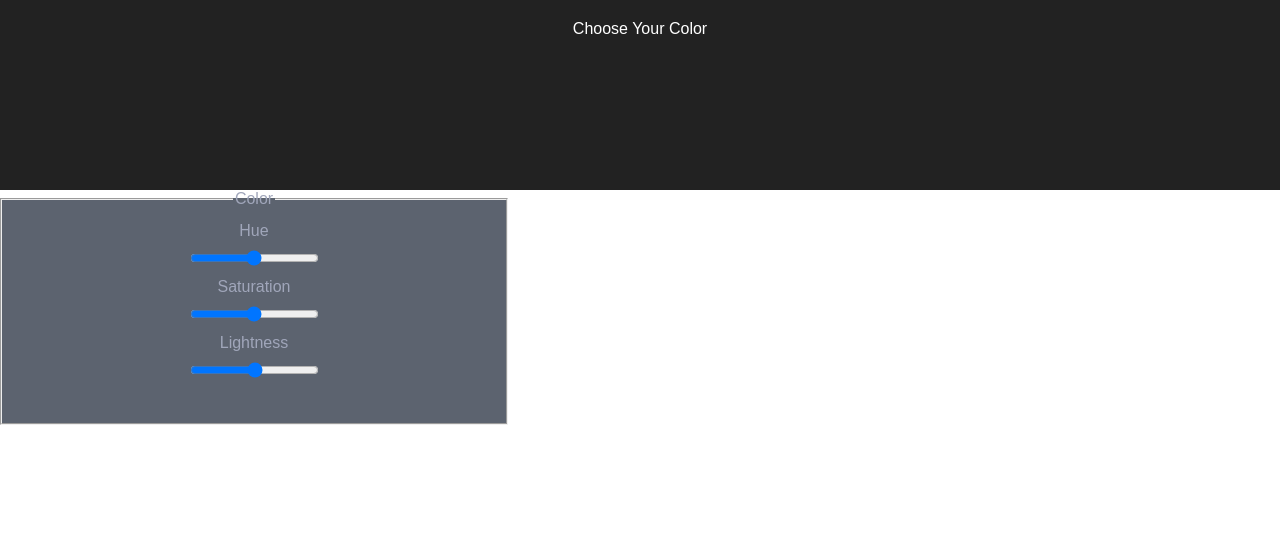
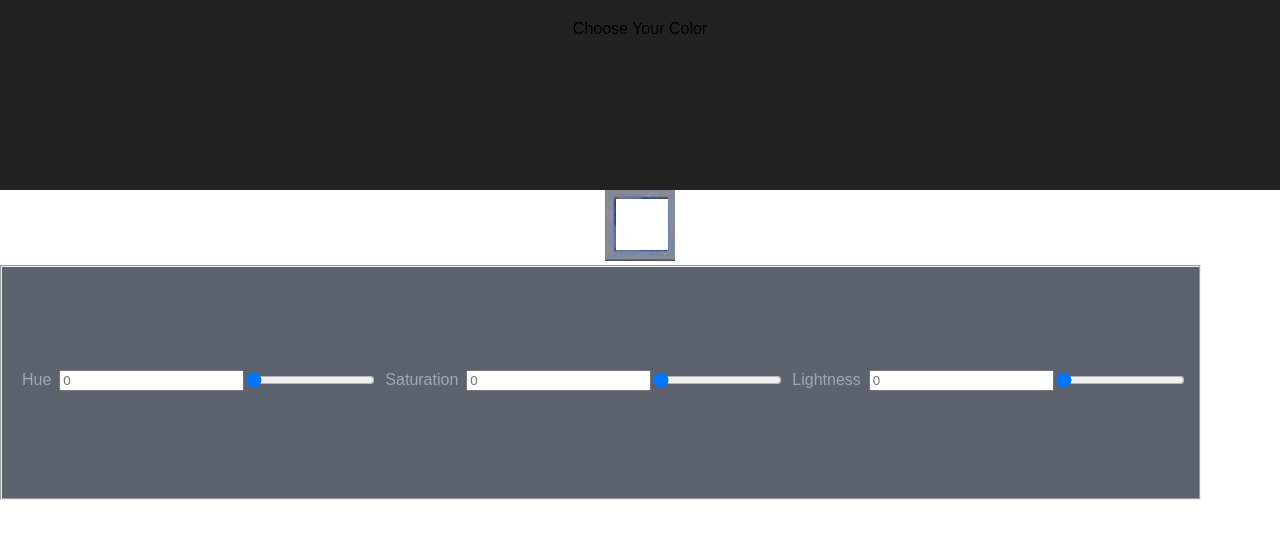
Before and after one commit to dnsomoano/color-picker, a React (Create React App) app: page / in a window 1280 px wide. Shown: the top 538 px of the page. Built offline with nearby package versions, Linux system fonts and the light colour scheme.

Commit message:
h & l bars slide, but trouble with s and background color NOT changing

```diff
--- a/src/App.css
+++ b/src/App.css
@@ -11,7 +11,7 @@
   background-color: #222;
   height: 150px;
   padding: 20px;
-  color: white;
+  /* color: white; */
 }
 
 .App-title {
@@ -23,13 +23,39 @@
 }
 
 fieldset {
-  display: block;
-  background-color: #5C636F;
+  display: flex;
+  justify-content: center;
+  align-items: center;
+  background-color: #5C636F ;
   color: #A0A6BA;
   margin: 0em;
   height: 215px;
   width: 480px;
+
 }
+
+/* #hue {
+  padding: 1em;
+}
+
+#saturation {
+  padding: 1em;
+}
+
+#lightness {
+  padding: 1em;
+} */
+
+.dom {
+  display: flex;
+  justify-content: center;
+}
+
+legend {
+  display: flex;
+  flex-direction: column;
+}
+
 
 label {
   display: block;
--- a/src/App.js
+++ b/src/App.js
@@ -7,6 +7,7 @@ class App extends Component {
     return (
       <div className="App">
         <header className="App-header">Choose Your Color</header>
+        <img src={"/images/color-box.png"} />
         <ColorPicker />
       </div>
     );
--- a/src/ColorPicker.js
+++ b/src/ColorPicker.js
@@ -4,48 +4,86 @@ class ColorPicker extends Component {
   constructor(props) {
     super(props);
     this.state = {
-      hue: 0.0,
-      saturation: 0.0,
-      lightness: 0.0
+      hue: 0,
+      saturation: 0,
+      lightness: 0
     };
   }
 
-  slideBar = () => {
-    console.log(this);
+  slideHue = event => {
+    const raiseHue = event.target.value;
     this.setState({
-      hue: 0.0,
-      saturation: 0.0,
-      lightness: 0.0
+      hue: raiseHue
     });
+    console.log(this.state.hue);
   };
+
+  slideSaturation = event => {
+    const raiseSaturation = event.target.value;
+    this.setState({
+      saturation: raiseSaturation
+    });
+    console.log(this.state.saturation);
+  };
+
+  slideSaturation = event => {
+    const raiseLightness = event.target.value;
+    this.setState({
+      lightness: raiseLightness
+    });
+    console.log(this.state.lightness);
+  };
+
   render() {
     return (
       <div>
         <section>
           <fieldset>
-            <legend>Color</legend>
             <label for="hue">Hue</label>
-            <input type="range" id="hue" name="hue" min="0" max="100" />
+            <input placeholder={this.state.hue} />
+            <input
+              type="range"
+              id="hue"
+              name="hue"
+              min="1"
+              max="360"
+              onInput={this.slideHue}
+              value={this.state.hue}
+            />
             <label for="saturation">Saturation</label>
+            <input placeholder={this.state.saturation} />
             <input
               type="range"
               id="saturation"
               name="saturation"
-              min="0"
+              min="1"
               max="100"
-              step="2"
+              onInput={this.slideSaturation}
+              value={this.state.saturation}
             />
             <label for="lightness">Lightness</label>
+            <input placeholder={this.state.lightness} />
             <input
               type="range"
               id="lightness"
               name="lightness"
-              min="0"
+              min="1"
               max="100"
-              step="3"
+              onInput={this.slideLightness}
+              value={this.state.lightness}
             />
           </fieldset>
+          <section
+            className="dom"
+            style={{
+              backgroundColor: `hsl(${this.state.hue},${
+                this.state.saturation
+              }%,${this.state.lightness}%)`
+            }}
+          />
         </section>
+        <p>
+        </p>
       </div>
     );
   }
```
Also changed, not shown: public/images/color-box.png (added).
